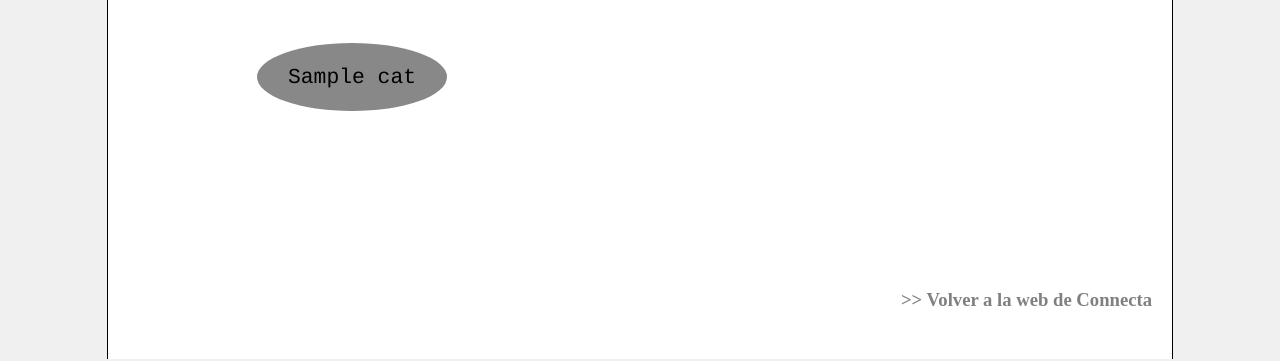
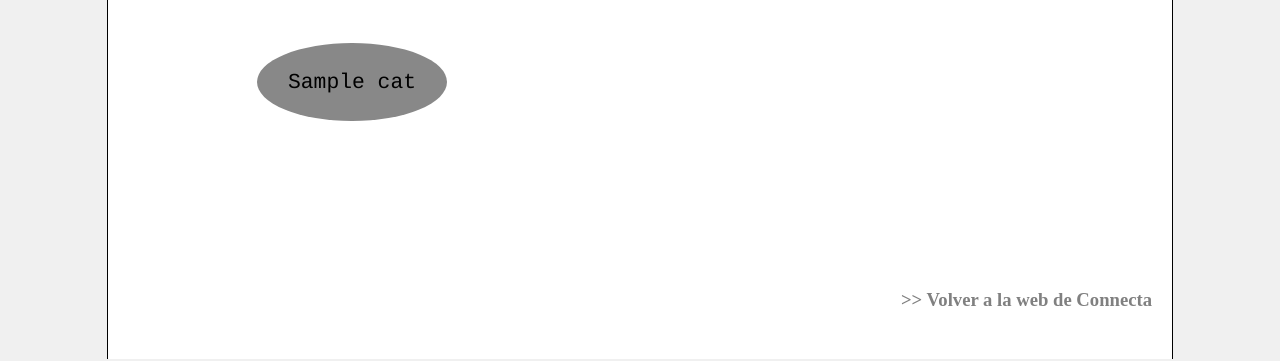
Before and after one commit to guigarfr/noproblem, a Django app: template site/noproblem/noproblem/problems/templates/bienvenida.html in a window 1280 px wide. Shown: the part 144-505 px from the top of the page. Run offline with Django 3.2, Linux system fonts and the light colour scheme; the template is opened without the code that fills it: most values are stand-ins (such as "Sample title", 1, 10 or a date in 2020); parts of the project's set-up code (start-up, migrations or seed data) failed here and were passed over; some web fonts are replaced.

Commit message:
cambio de dimensión de las categorías

```diff
--- a/site/noproblem/noproblem/media/deco_problems.css
+++ b/site/noproblem/noproblem/media/deco_problems.css
@@ -5,7 +5,7 @@ background-color:#F0F0F0;
 text-align:center;
 font-family:courier;
 font-size:16pt;
-padding: 25px 25px 25px 25px;
+padding: 30px 30px 30px 30px;
 }
 
 #int{
--- a/site/noproblem/noproblem/problems/templates/bienvenida.html
+++ b/site/noproblem/noproblem/problems/templates/bienvenida.html
@@ -17,7 +17,7 @@ red de problemas <b>No problem!</b> Escoge una categoría y empieza a jugar:
 <ul id="int">
 {% for cat in categorias %}
 <li><a style="color:black;font-weight: normal; text-decoration: none;" href="/problems/tree?cat={{ cat.id }}">
-<div id="cuadro2" style="width:140px;background-color:{{colores_cuadros|lookup:forloop.counter0}};">{{ cat.name }}</div></li>
+<div id="cuadro2" style="width:130px;background-color:{{colores_cuadros|lookup:forloop.counter0}};">{{ cat.name }}</div></li>
 </a>
 {% endfor %}
 </ul>
```
